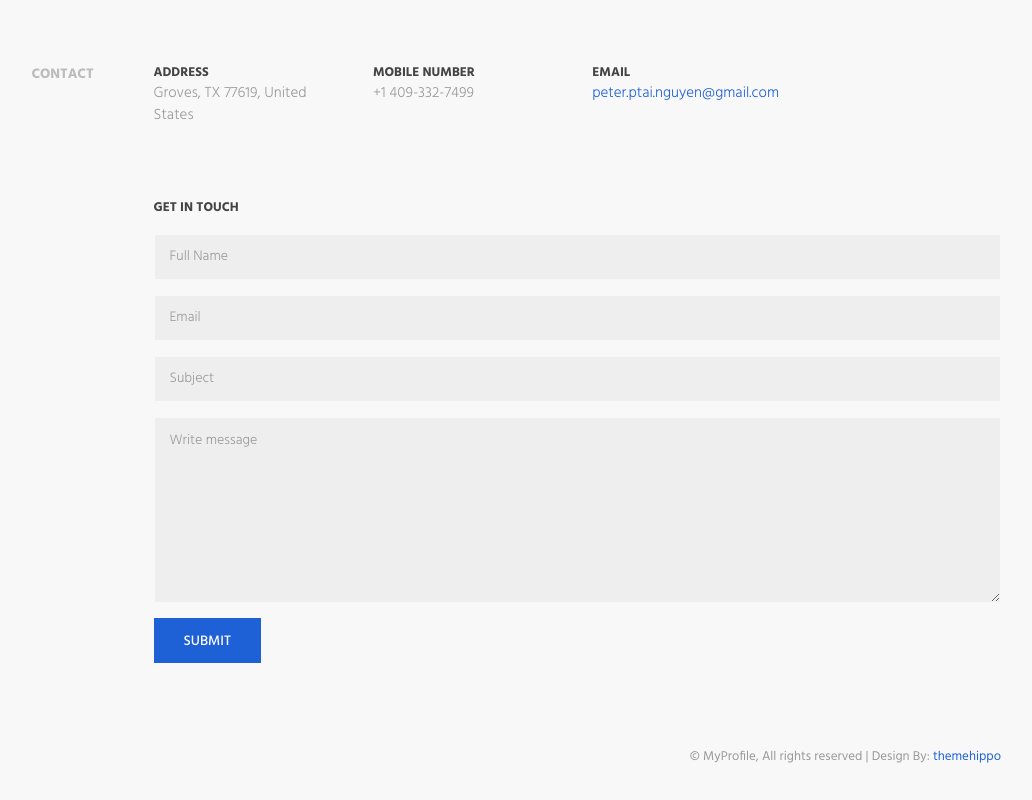
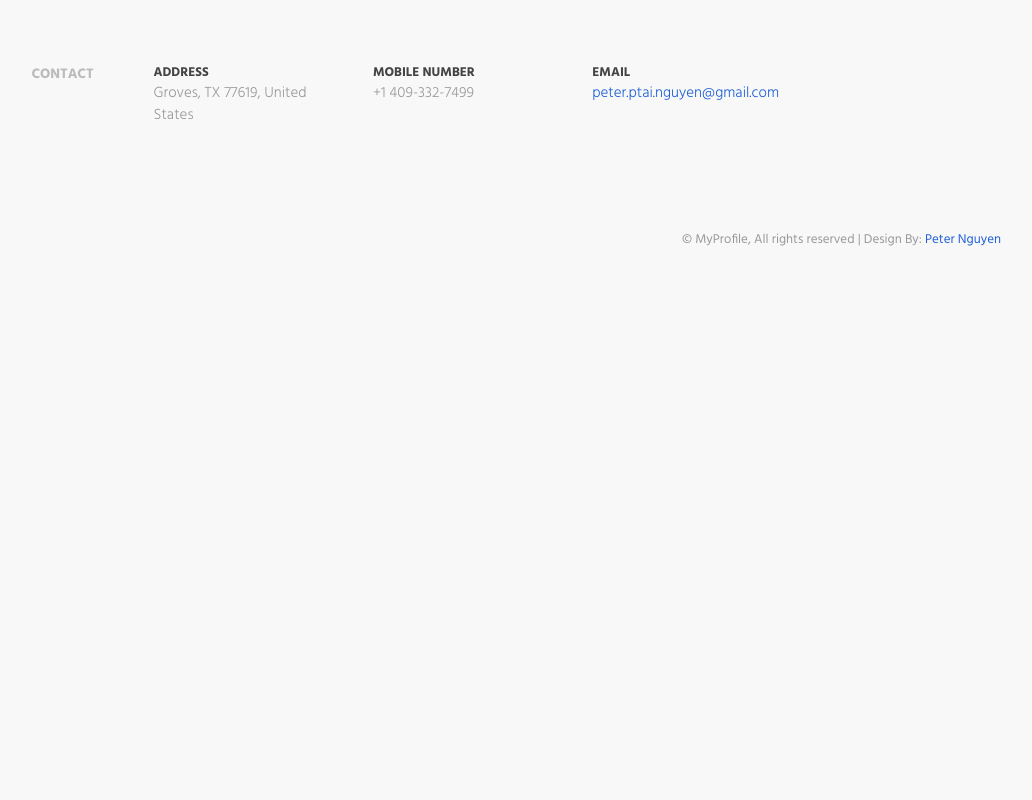
Before and after one commit to VagabondPeak/PeterNguyenWebsite, a plain HTML site: page Phomelab.html in a window 1280 px wide. Shown: the part 2371-3171 px from the top of the page, without its empty margins (209-1241 px from the left). After the commit the page ends 2654 px from the top, so only its background shows below. Drawn offline with Linux system fonts and the light colour scheme.

Commit message:
modified phomelab and tiffanyauthentication
changed footer

```diff
--- a/Phomelab.html
+++ b/Phomelab.html
@@ -5,7 +5,7 @@
     <meta http-equiv="X-UA-Compatible" content="IE=edge">
     <meta name="viewport" content="width=device-width, initial-scale=1">
     <!-- The above 3 meta tags *must* come first in the head; any other head content must come *after* these tags -->
-    <title>Peter Nguyen Profile Page</title>
+    <title>Peter Nguyen Phomelab</title>
 
     <!-- favicon -->
     <link href="favicon.png" rel=icon>
@@ -469,31 +469,7 @@ innovation in technology.
                 </div>
                 <!--.row-->
 
-                <div class="feedback-form">
-                    <h3>GET IN TOUCH</h3>
 
-                    <form id="contactForm" action="sendemail.php" method="POST">
-                        <div class="form-group">
-                            <input type="text" name="name" required="" class="form-control" id="InputName"
-                                   placeholder="Full Name">
-                        </div>
-                        <div class="form-group">
-                            <input type="email" name="email" required="" class="form-control" id="InputEmail"
-                                   placeholder="Email">
-                        </div>
-                        <div class="form-group">
-                            <input type="text" name="subject" class="form-control" id="InputSubject"
-                                   placeholder="Subject">
-                        </div>
-                        <div class="form-group">
-                            <textarea class="form-control" rows="4" required="" name="message" id="message-text"
-                                      placeholder="Write message"></textarea>
-                        </div>
-
-                        <button type="submit" class="btn btn-primary">Submit</button>
-                    </form>
-                </div>
-                <!-- .feedback-form -->
 
             </div>
         </div>
@@ -510,7 +486,7 @@ innovation in technology.
             <div class="row">
                 <div class="col-md-12">
                     <div class="copytext">&copy; MyProfile, All rights reserved | Design By: <a
-                            href="https://themehippo.com">themehippo</a></div>
+                            href="https://www.linkedin.com/in/peter-nguyen-78469422b/">Peter Nguyen</a></div>
                 </div>
             </div>
             <!--.row-->
```
Also changed, not shown: TiffanyAuthentication.html (+18 -1 lines), index.html (+1 -1 lines).
